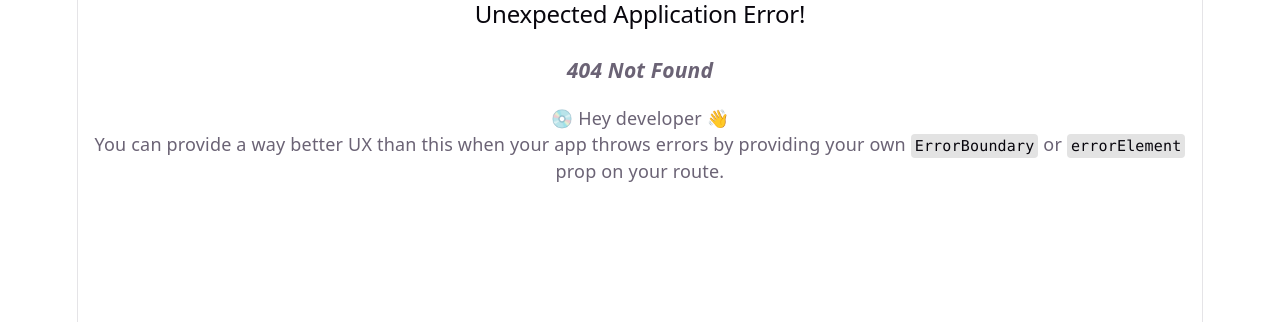
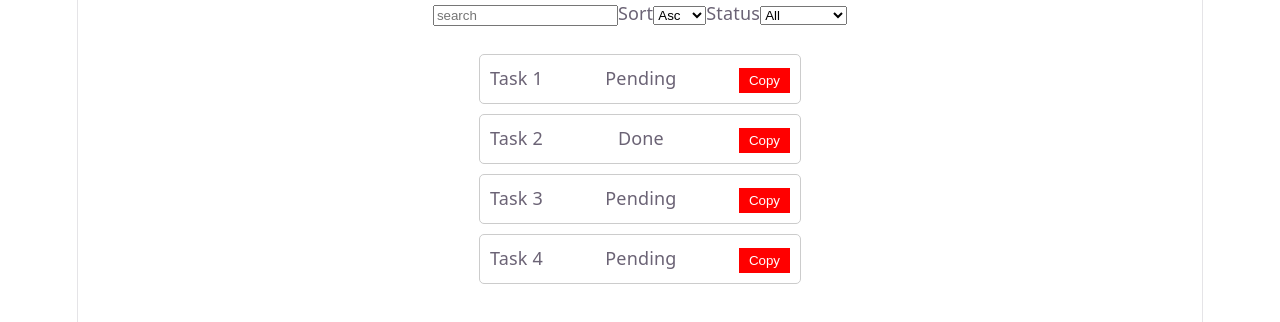
Before and after one commit to nikhilgosavi-josh/react-training, a React (Vite) app: page /asgn5 in a window 1280 px wide. Before the commit this address had no page. Shown: the top 322 px of the page. Built offline with nearby package versions, Linux system fonts and the light colour scheme.

Commit message:
assignment5

```diff
--- /dev/null
+++ b/src/assignments/assignment5/TodoOptimized.tsx
@@ -0,0 +1,72 @@
+import { useMemo, useState } from "react"
+import useCopyToClickboard from "./useCopyToClickboard"
+
+const initialTodos = [
+    { id: 1, task: "Task 1", completed: false },
+    { id: 2, task: "Task 2", completed: true },
+    { id: 3, task: "Task 3", completed: false },
+    { id: 4, task: "Task 4", completed: false }
+]
+export default function Asgn5() {
+    const [search, setSearch] = useState("")
+    const [sortDir, setSortDir] = useState("asc")
+    const [status, setStatus] = useState("all")
+
+    const filteredTodos = useMemo(() => {
+        let filtered = [...initialTodos]
+
+        filtered = filtered.filter((todo) => todo.task.toLowerCase().includes(search.toLowerCase()))
+
+        if (status === "completed") {
+            filtered = filtered.filter((todo) => todo.completed)
+        }
+
+        if (status === "pending") {
+            filtered = filtered.filter((todo) => !todo.completed)
+        }
+
+        filtered.sort((a, b) => sortDir == "asc" ? a.task.localeCompare(b.task) : b.task.localeCompare(a.task))
+        return filtered
+    }, [search, sortDir, status])
+
+    return (
+        <>
+            <div>
+                <span><input type="text" placeholder="search" value={search} onChange={(e) => setSearch(e.target.value)} /></span>
+                <span>Sort
+                    <select value={sortDir} onChange={(e) => setSortDir(e.target.value)}>
+                        <option value={"asc"} >Asc</option>
+                        <option value={"desc"}>Desc</option>
+                    </select>
+                </span>
+                <span>Status
+                    <select value={status} onChange={(e) => setStatus(e.target.value)}>
+                        <option value={"all"}>All</option>
+                        <option value={"completed"}>Completed</option>
+                        <option value={"pending"}>Pending</option>
+                    </select>
+                </span>
+            </div>
+            <ul>{filteredTodos.map((todo) => (
+                <TodoItem key={todo.id} todo={todo} />
+            ))}</ul>
+            <div>{ }</div>
+        </>
+    )
+}
+
+function TodoItem({ todo }: any) {
+
+    const {
+        isCopied,
+        copyToClipboard,
+    } = useCopyToClickboard(todo.task);
+
+    return (
+        <li key={todo.id}>
+            <span>{todo.task}</span>
+            <span>{todo.completed ? "Done" : "Pending"}</span>
+            <span><button onClick={copyToClipboard}>{isCopied ? 'Copied' : "Copy"}</button></span>
+        </li>
+    )
+}
--- /dev/null
+++ b/src/assignments/assignment5/useCopyToClickboard.ts
@@ -0,0 +1,20 @@
+import { useCallback, useEffect, useState } from "react"
+
+export default function useCopyToClickboard(text: string) {
+    const [isCopied, setIsCopied] = useState(false)
+
+    const copyToClipboard = useCallback(
+        async () => {
+            try {
+                await navigator.clipboard.writeText(text)
+                setIsCopied(true)
+            } catch (err) {
+                setIsCopied(false)
+            }
+        }, [text]
+    )
+
+    useEffect(() => { setIsCopied(false) }, [text])
+
+    return { isCopied, copyToClipboard }
+}
--- a/src/routes.tsx
+++ b/src/routes.tsx
@@ -7,6 +7,7 @@ import AddTodo from "./assignments/assignment3/AddTodo";
 import Login from "./assignments/assignment3/Login";
 import ProtectedRoute from "./assignments/assignment3/ProtectedRoute";
 import AddTodoForm from "./assignments/assignment4/AddTodoForm";
+import Asgn5 from "./assignments/assignment5/TodoOptimized";
 
 // function AppRoutes() {
 
@@ -17,7 +18,8 @@ const router = createBrowserRouter([
     { path: '/asgn3/add-todo', element: (<ProtectedRoute><AddTodo /></ProtectedRoute>) },
     { path: 'asgn3/:id', element: <TodoDetails /> },
     { path: 'login', element: (<Login />) },
-    { path: '/asgn4', element: <AddTodoForm /> }
+    { path: '/asgn4', element: <AddTodoForm /> },
+    { path: '/asgn5', element: <Asgn5 /> },
 ])
 
 // return (
```
